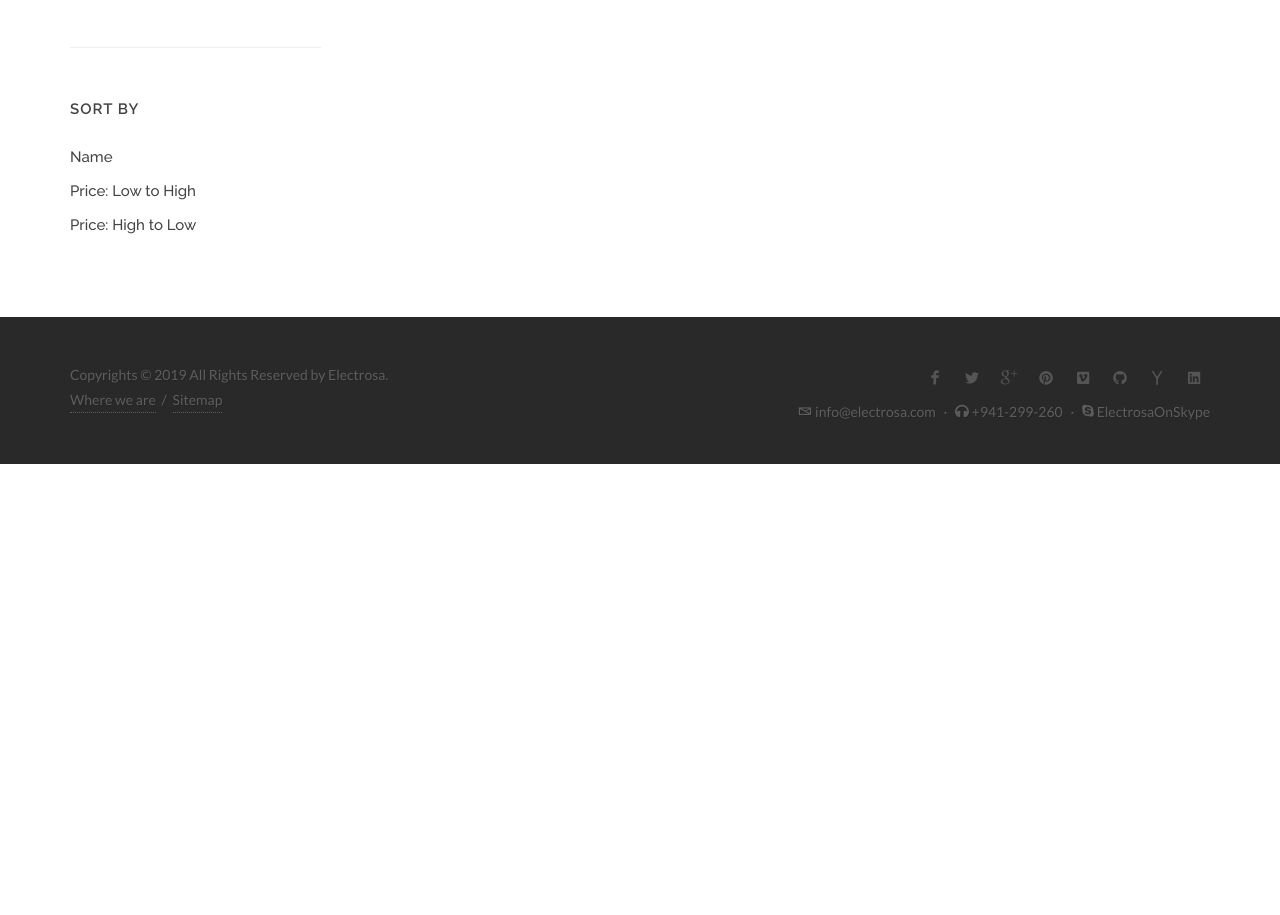
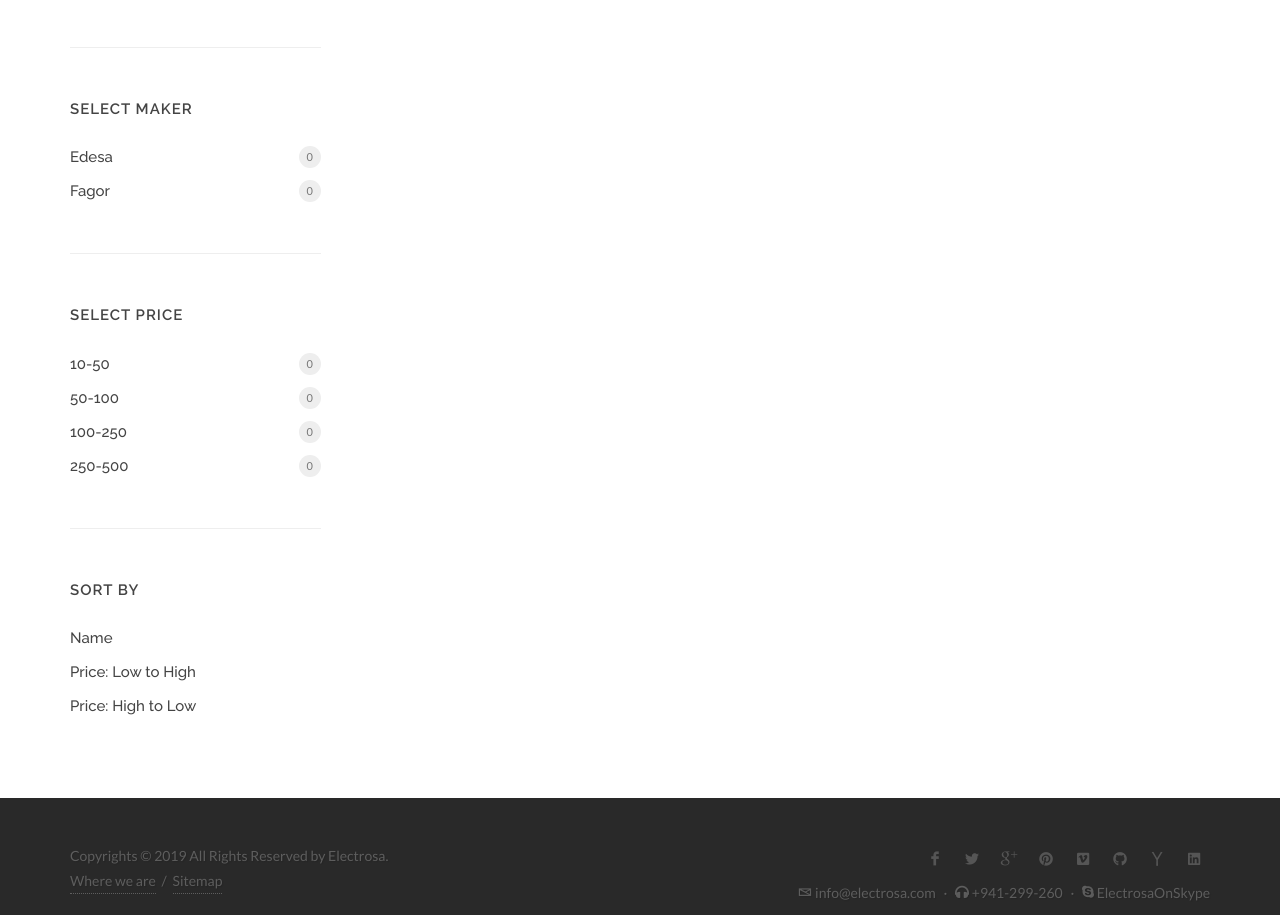
Before and after one commit to RodrigoTomeES/electrosa, a plain HTML site: page catalogue.html in a window 1280 px wide. Shown: the part 572-1487 px from the top of the page. Before the commit the page ends 1036 px from the top, so only its background shows below. Drawn offline with Linux system fonts and the light colour scheme.

Commit message:
1.3.1 - Añadidos nuevos ajustes al catalogo.

```diff
--- a/catalogue.html
+++ b/catalogue.html
@@ -326,7 +326,6 @@
 						<div class="sidebar-widgets-wrap">
 
 							<div class="widget widget-filter-links clearfix">
-
 								<h4>Select Category</h4>
 								<ul class="custom-filter" data-container="#shop" data-active-class="active-filter">
 									<li class="widget-filter-reset active-filter"><a href="#" data-filter="*">Clear</a></li>
@@ -340,11 +339,29 @@
 									<li><a href="#" data-filter=".sf-vaccum-cleaner"><div>Vaccum cleaner</div></a></li>
 									<li><a href="#" data-filter=".sf-microwave"><div>Microwave</div></a></li>
 								</ul>
-
 							</div>
 
 							<div class="widget widget-filter-links clearfix">
+								<h4>Select Maker</h4>
+								<ul class="custom-filter" data-container="#shop" data-active-class="active-filter">
+									<li class="widget-filter-reset active-filter"><a href="#" data-filter="*">Clear</a></li>
+									<li><a href="#" data-filter=".sf-edesa"><div>Edesa</div></a></li>
+									<li><a href="#" data-filter=".sf-fagor"><div>Fagor</div></a></li>
+								</ul>
+							</div>
 
+							<div class="widget widget-filter-links clearfix">
+								<h4>Select Price</h4>
+								<ul class="custom-filter" data-container="#shop" data-active-class="active-filter">
+									<li class="widget-filter-reset active-filter"><a href="#" data-filter="*">Clear</a></li>
+									<li><a href="#" data-filter=".sf-10-50"><div>10-50</div></a></li>
+									<li><a href="#" data-filter=".sf-50-100"><div>50-100</div></a></li>
+									<li><a href="#" data-filter=".sf-100-250"><div>100-250</div></a></li>
+									<li><a href="#" data-filter=".sf-250-500"><div>250-500</div></a></li>
+								</ul>
+							</div>
+
+							<div class="widget widget-filter-links clearfix">
 								<h4>Sort By</h4>
 								<ul class="shop-sorting">
 									<li class="widget-filter-reset active-filter"><a href="#" data-sort-by="original-order">Clear</a></li>
@@ -352,7 +369,6 @@
 									<li><a href="#" data-sort-by="price_lh">Price: Low to High</a></li>
 									<li><a href="#" data-sort-by="price_hl">Price: High to Low</a></li>
 								</ul>
-
 							</div>
 
 						</div>
```
